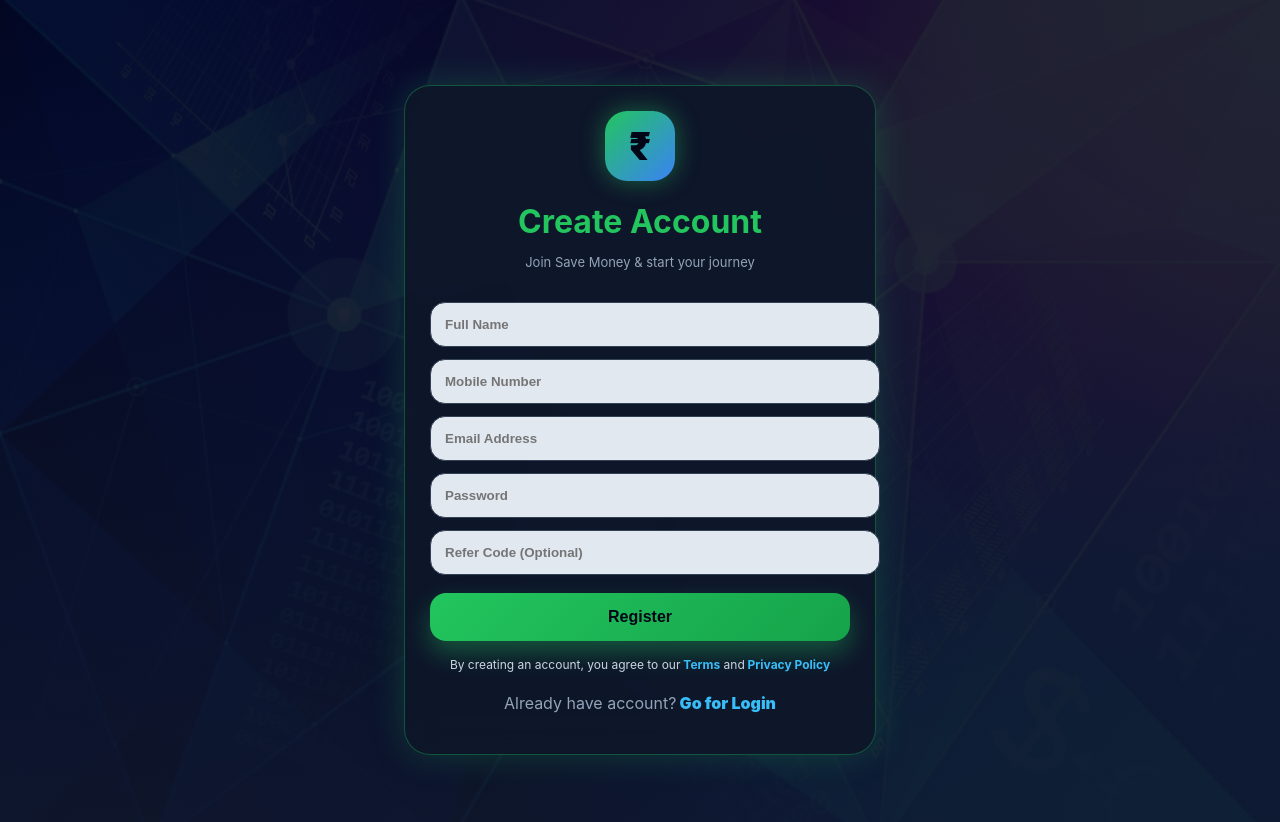
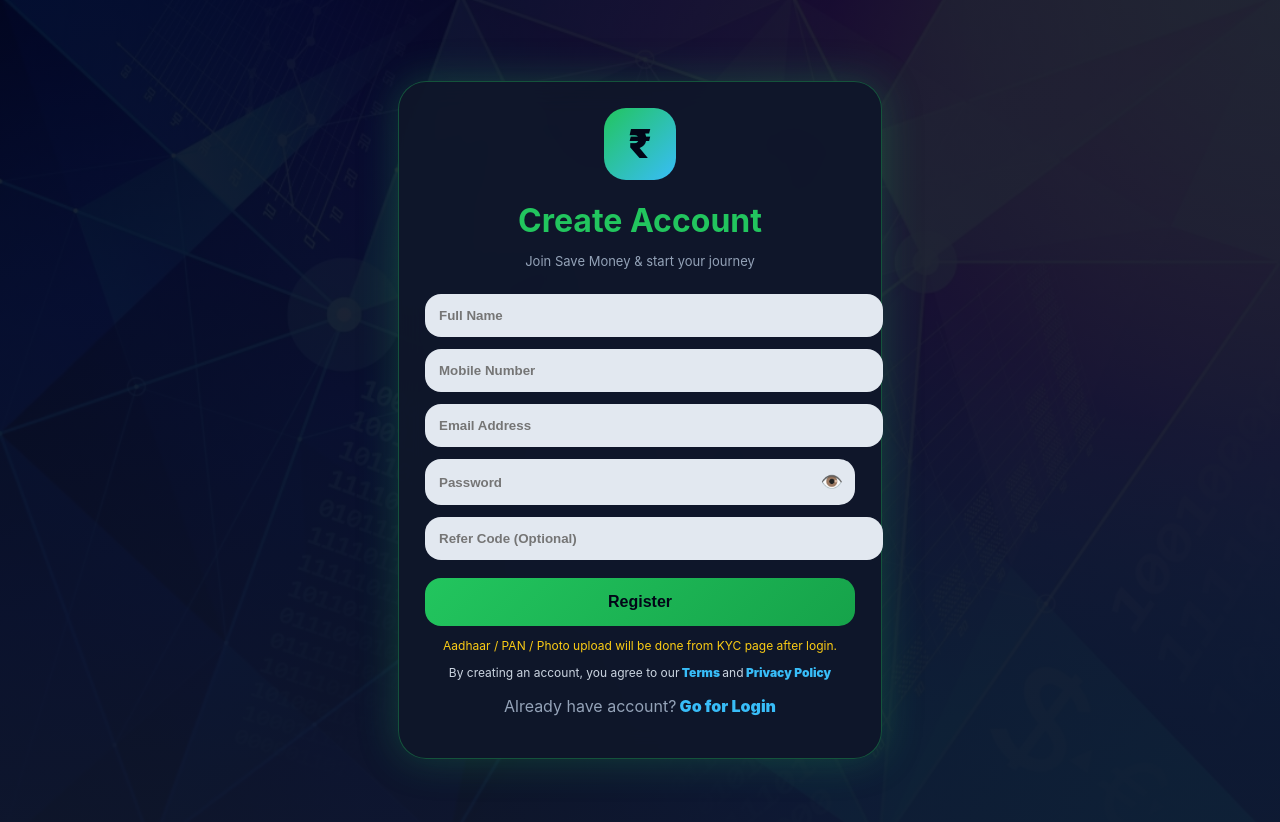
Before and after one commit to savemoneyofficialapp-art/save-money, a React (Create React App) app in the folder frontend/: page /register in a window 1280 px wide. Shown: the top 822 px of the page. Built offline with nearby package versions, Linux system fonts and the light colour scheme; no server answers.

Commit message:
fix register cors

```diff
--- a/frontend/src/pages/Register.js
+++ b/frontend/src/pages/Register.js
@@ -11,7 +11,7 @@ export default function Register() {
   const [email, setEmail] = useState("");
   const [password, setPassword] = useState("");
   const [referCode, setReferCode] = useState("");
-
+  const [showPass, setShowPass] = useState(false);
   const [loading, setLoading] = useState(false);
 
   const register = async () => {
@@ -25,9 +25,7 @@ export default function Register() {
 
       const res = await fetch(`${API}/register`, {
         method: "POST",
-        headers: {
-          "Content-Type": "application/json"
-        },
+        headers: { "Content-Type": "application/json" },
         body: JSON.stringify({
           name,
           mobile,
@@ -38,10 +36,9 @@ export default function Register() {
       });
 
       const data = await res.json();
-
       setLoading(false);
 
-      alert(data.msg || "Registration response received");
+      alert(data.msg || "Registration response");
 
       if (
         data.msg === "Register success" ||
@@ -53,95 +50,70 @@ export default function Register() {
 
     } catch (err) {
       setLoading(false);
-      console.log("REGISTER ERROR:", err);
-      alert("Server Error: Backend not connected or API failed");
+      alert("Backend connection failed.");
     }
   };
 
   return (
     <div style={styles.container}>
-
       <div style={styles.card}>
 
-        <div style={styles.logoBox}>
         <div style={styles.logo}>₹</div>
+
         <h1 style={styles.title}>Create Account</h1>
         <p style={styles.sub}>Join Save Money & start your journey</p>
-        </div>
 
+        <input style={styles.input} placeholder="Full Name" value={name}
+          onChange={(e) => setName(e.target.value)} />
+
+        <input style={styles.input} placeholder="Mobile Number" value={mobile}
+          onChange={(e) => setMobile(e.target.value)} />
+
+        <input style={styles.input} placeholder="Email Address" value={email}
+          onChange={(e) => setEmail(e.target.value)} />
+
+        <div style={styles.passBox}>
           <input
-          style={styles.input}
-          placeholder="Full Name"
-          value={name}
-          onChange={(e) => setName(e.target.value)}
-        />
-
-        <input
-          style={styles.input}
-          placeholder="Mobile Number"
-          value={mobile}
-          onChange={(e) => setMobile(e.target.value)}
-        />
-
-        <input
-          style={styles.input}
-          placeholder="Email Address"
-          value={email}
-          onChange={(e) => setEmail(e.target.value)}
-        />
-
-        <input
-          style={styles.input}
-          type="password"
+            style={styles.passInput}
+            type={showPass ? "text" : "password"}
             placeholder="Password"
             value={password}
             onChange={(e) => setPassword(e.target.value)}
           />
 
-        <input
-          style={styles.input}
-          placeholder="Refer Code (Optional)"
-          value={referCode}
-          onChange={(e) => setReferCode(e.target.value)}
-        />
+          <button
+            style={styles.eyeBtn}
+            onClick={() => setShowPass(!showPass)}
+            type="button"
+          >
+            {showPass ? "🙈" : "👁️"}
+          </button>
+        </div>
 
-        <button
-          style={styles.registerBtn}
-          onClick={register}
-          disabled={loading}
-        >
+        <input style={styles.input} placeholder="Refer Code (Optional)" value={referCode}
+          onChange={(e) => setReferCode(e.target.value)} />
+
+        <button style={styles.registerBtn} onClick={register} disabled={loading}>
           {loading ? "Creating Account..." : "Register"}
         </button>
 
+        <p style={styles.kycNote}>
+          Aadhaar / PAN / Photo upload will be done from KYC page after login.
+        </p>
+
         <p style={styles.legalText}>
           By creating an account, you agree to our
-          <span
-            style={styles.legalLink}
-            onClick={() => navigate("/legal/terms")}
-          >
-            {" "}Terms
-          </span>
-          {" "}and
-          <span
-            style={styles.legalLink}
-            onClick={() => navigate("/legal/privacy")}
-          >
-            {" "}Privacy Policy
-          </span>
+          <span style={styles.link} onClick={() => navigate("/legal/terms")}> Terms </span>
+          and
+          <span style={styles.link} onClick={() => navigate("/legal/privacy")}> Privacy Policy</span>
         </p>
 
         <p style={styles.loginText}>
           Already have account?
-          <span
-            style={styles.loginLink}
-            onClick={() => navigate("/login")}
-          >
-            {" "}Go for Login
-          </span>
+          <span style={styles.link} onClick={() => navigate("/login")}> Go for Login</span>
         </p>
 
       </div>
-
     </div>
   );
 }
@@ -153,50 +125,46 @@ const styles = {
       "linear-gradient(rgba(2,6,23,0.88), rgba(15,23,42,0.94)), url('/network-bg.jpg')",
     backgroundSize: "cover",
     backgroundPosition: "center",
-    color: "white",
     display: "flex",
     alignItems: "center",
     justifyContent: "center",
-    padding: "20px"
+    padding: "20px",
+    color: "white"
   },
 
   card: {
     width: "100%",
-    maxWidth: "420px",
-    background: "rgba(15,23,42,0.92)",
-    borderRadius: "26px",
-    padding: "25px",
+    maxWidth: "430px",
+    background: "rgba(15,23,42,0.94)",
+    borderRadius: "28px",
+    padding: "26px",
     border: "1px solid rgba(34,197,94,0.35)",
-    boxShadow: "0 0 35px rgba(34,197,94,0.22)",
+    boxShadow: "0 0 40px rgba(34,197,94,0.25)",
     backdropFilter: "blur(14px)"
   },
 
-  logoBox: {
-    textAlign: "center",
-    marginBottom: "20px"
-  },
-
   logo: {
-    width: "70px",
-    height: "70px",
+    width: "72px",
+    height: "72px",
     margin: "auto",
     borderRadius: "22px",
-    background: "linear-gradient(135deg,#22c55e,#3b82f6)",
+    background: "linear-gradient(135deg,#22c55e,#38bdf8)",
     color: "#020617",
-    fontSize: "38px",
+    fontSize: "40px",
     fontWeight: "900",
     display: "flex",
     alignItems: "center",
-    justifyContent: "center",
-    boxShadow: "0 0 25px rgba(34,197,94,0.45)"
+    justifyContent: "center"
   },
 
   title: {
+    textAlign: "center",
     color: "#22c55e",
     marginBottom: "5px"
   },
 
   sub: {
+    textAlign: "center",
     color: "#94a3b8",
     fontSize: "13px"
   },
@@ -205,12 +173,38 @@ const styles = {
     width: "100%",
     padding: "14px",
     marginTop: "12px",
-    border: "1px solid #334155",
-    borderRadius: "15px",
-    outline: "none",
+    border: "none",
+    borderRadius: "16px",
     background: "#e2e8f0",
     color: "#020617",
+    fontWeight: "bold",
+    outline: "none"
+  },
+
+  passBox: {
+    display: "flex",
+    alignItems: "center",
+    background: "#e2e8f0",
+    borderRadius: "16px",
+    marginTop: "12px"
+  },
+
+  passInput: {
+    flex: 1,
+    padding: "14px",
+    border: "none",
+    background: "transparent",
+    outline: "none",
+    color: "#020617",
     fontWeight: "bold"
+  },
+
+  eyeBtn: {
+    padding: "12px",
+    border: "none",
+    background: "transparent",
+    fontSize: "18px",
+    cursor: "pointer"
   },
 
   registerBtn: {
@@ -222,31 +216,30 @@ const styles = {
     background: "linear-gradient(135deg,#22c55e,#16a34a)",
     color: "#020617",
     fontWeight: "900",
-    fontSize: "16px",
-    boxShadow: "0 12px 25px rgba(34,197,94,0.35)"
+    fontSize: "16px"
+  },
+
+  kycNote: {
+    textAlign: "center",
+    color: "#facc15",
+    fontSize: "12px",
+    marginTop: "12px"
   },
 
   legalText: {
     color: "#cbd5e1",
     fontSize: "12px",
-    marginTop: "14px",
-    textAlign: "center",
-    lineHeight: "20px"
-  },
-
-  legalLink: {
-    color: "#38bdf8",
-    cursor: "pointer",
-    fontWeight: "bold"
+    marginTop: "12px",
+    textAlign: "center"
   },
 
   loginText: {
     textAlign: "center",
-    marginTop: "18px",
-    color: "#94a3b8"
+    color: "#94a3b8",
+    marginTop: "16px"
   },
 
-  loginLink: {
+  link: {
     color: "#38bdf8",
     fontWeight: "900",
     cursor: "pointer"
```
Also changed, not shown: 1 other file (tests, documents, lock files or other folders). Lines whose indentation alone changed are shown as unchanged.
